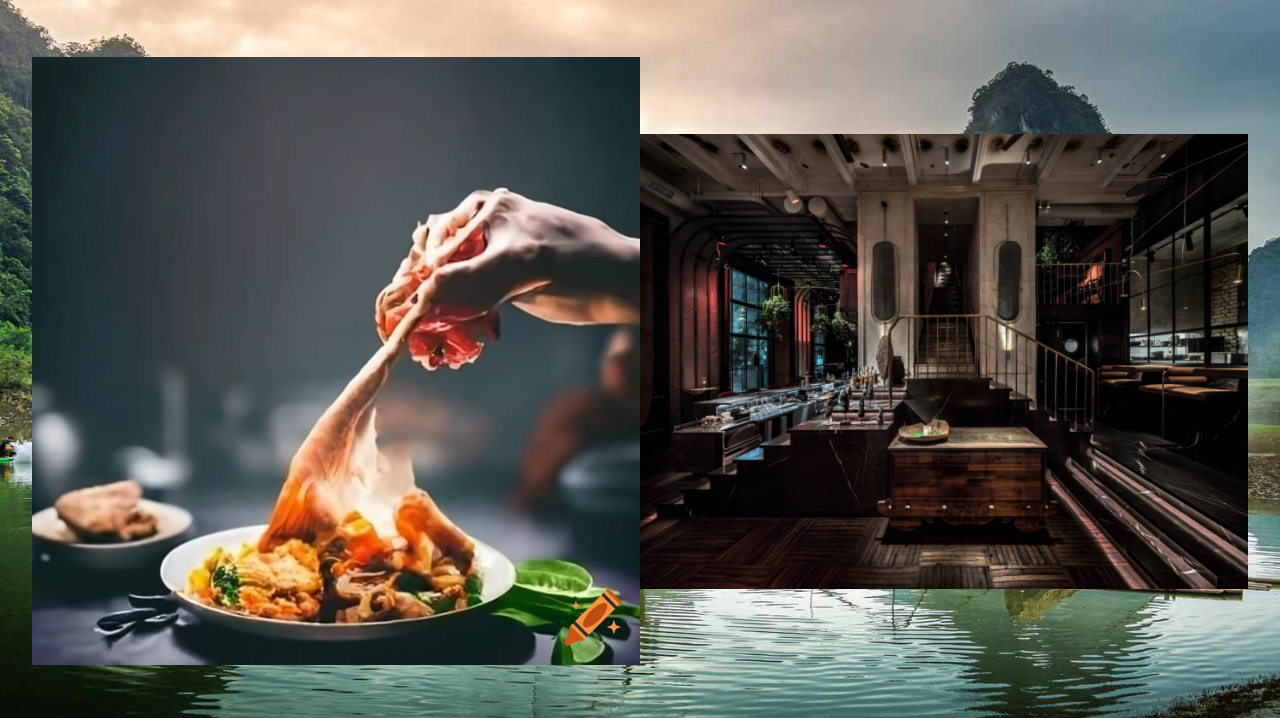
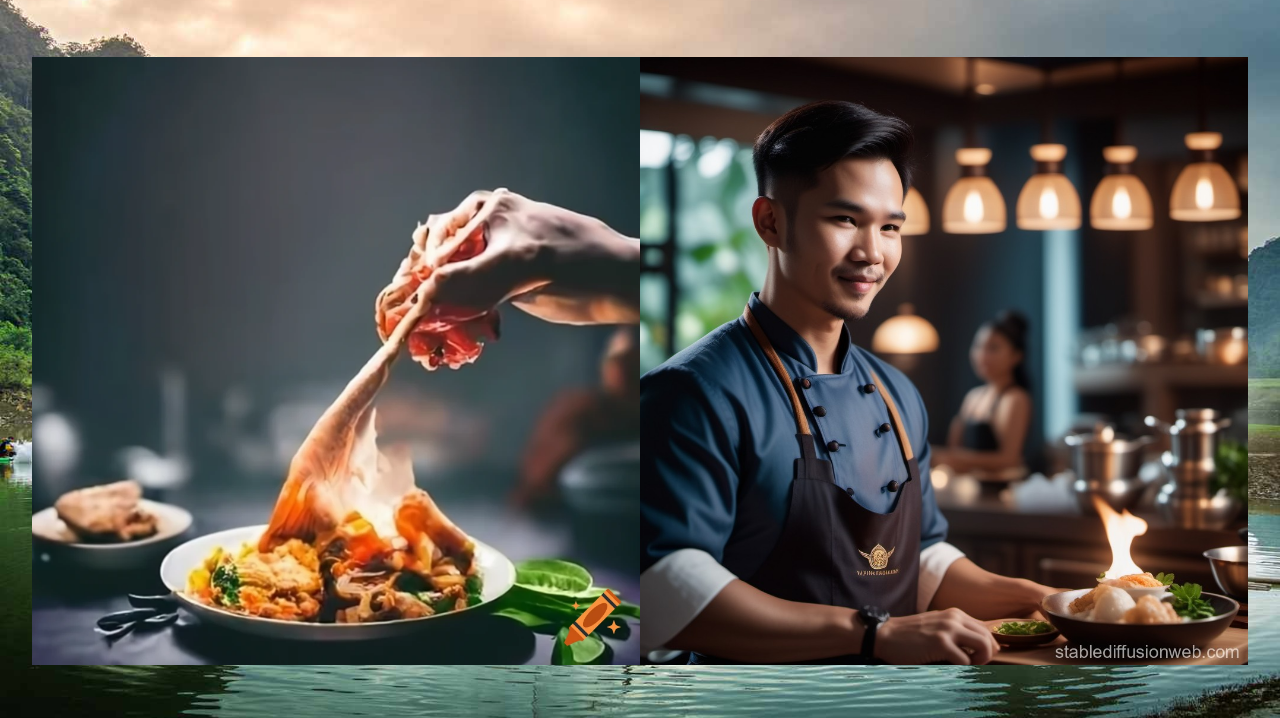
Before and after one commit to MinhDucMa97/OdinProject_RestaurantPage, a website built with webpack: page src/index.html in a window 1280 px wide. Shown: the part 82-800 px from the top of the page. Built offline with nearby package versions, Linux system fonts and the light colour scheme.

Commit message:
Work on selecting compatible images - Start work on menu page

```diff
--- a/src/home.js
+++ b/src/home.js
@@ -1,5 +1,5 @@
 import leftContainerImage from "./main_page_image.png";
-import rightContainerImage from "./right_container_image.jpg";
+import rightContainerImage from "./vietnamese_chef.jpg";
 
 export default function homePageLoading() {
 	const mainContainer = document.getElementById("content");
@@ -17,6 +17,11 @@ export default function homePageLoading() {
 	leftHomeImage.src = leftContainerImage;
 	leftContainer.appendChild(leftHomeImage);
 
+	const middleContainer = document.createElement("div");
+	middleContainer.className = "middle-container";
+	middleContainer.id = "middle-contaier";
+	const middleHomeImage = document.createElement("img");
+
 	const rightContainer = document.createElement("div");
 	rightContainer.className = "right-container";
 	rightContainer.id = "right-container";
--- /dev/null
+++ b/src/menu.js
@@ -0,0 +1,7 @@
+export default function menuPageLoading() {
+	const mainContainer = document.getElementById("content");
+
+	const menuPageContainer = document.createElement("div");
+	menuPageContainer.className = "menu_page_container";
+	menuPageContainer.id = "menu_page_container";
+}
--- a/src/style.css
+++ b/src/style.css
@@ -78,6 +78,7 @@ header > nav > button:hover {
 	align-items: center;
 	justify-content: center;
 	height: 100%;
+	flex-wrap: wrap;
 }
 
 #content > #home-page-container > #left-container > img {
--- a/webpack.config.js
+++ b/webpack.config.js
@@ -6,6 +6,7 @@ module.exports = {
 	entry: {
 		main: "./src/index.js",
 		home: "./src/home.js",
+		menu: "./src/menu.js",
 	},
 	output: {
 		filename: "[name].bundle.js",
```
Also changed, not shown: dist/8d416a26f3cae3726e44.jpg (deleted), dist/d5f26fa590f12666e0ea.jpg (added), dist/home.bundle.js, dist/index.html, dist/main.bundle.js, dist/menu.bundle.js (added), src/right_container_image.jpg (deleted), src/vietnamese_chef.jpg (added). Lines whose indentation alone changed are shown as unchanged.
